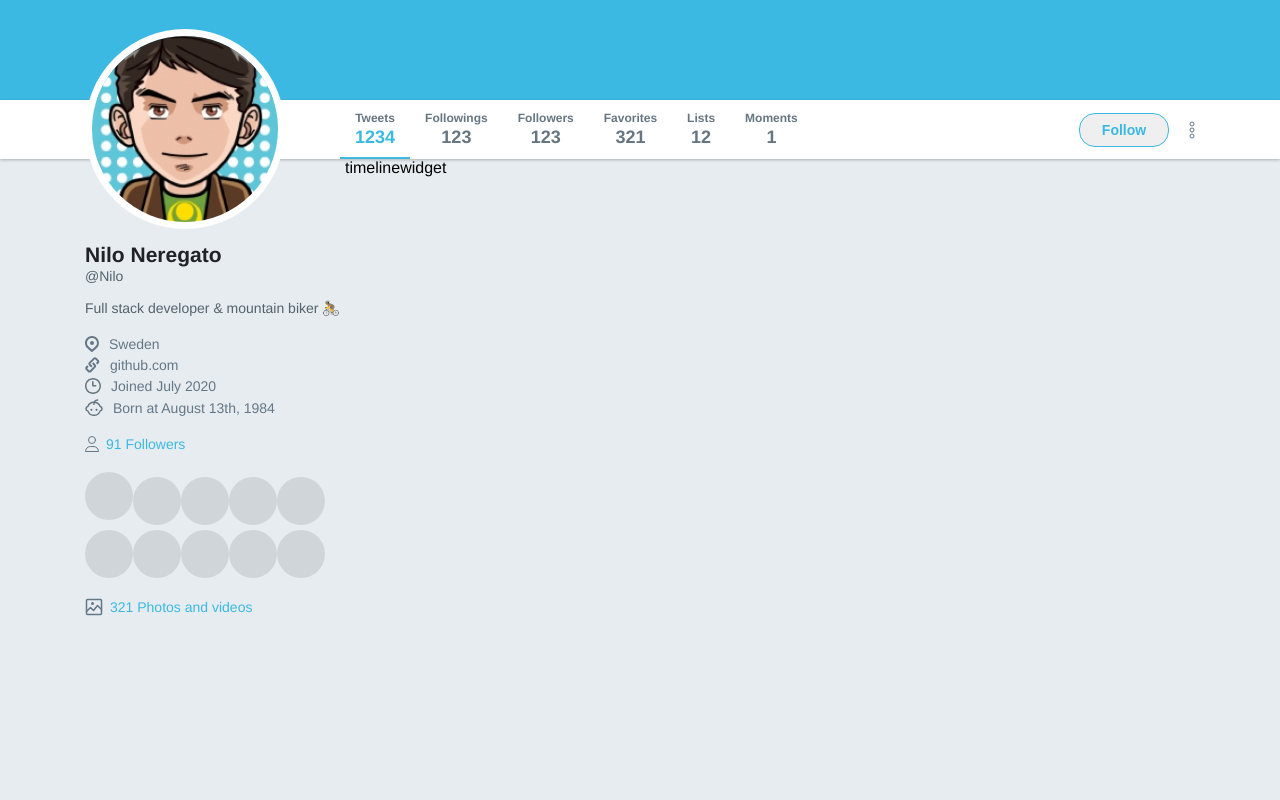
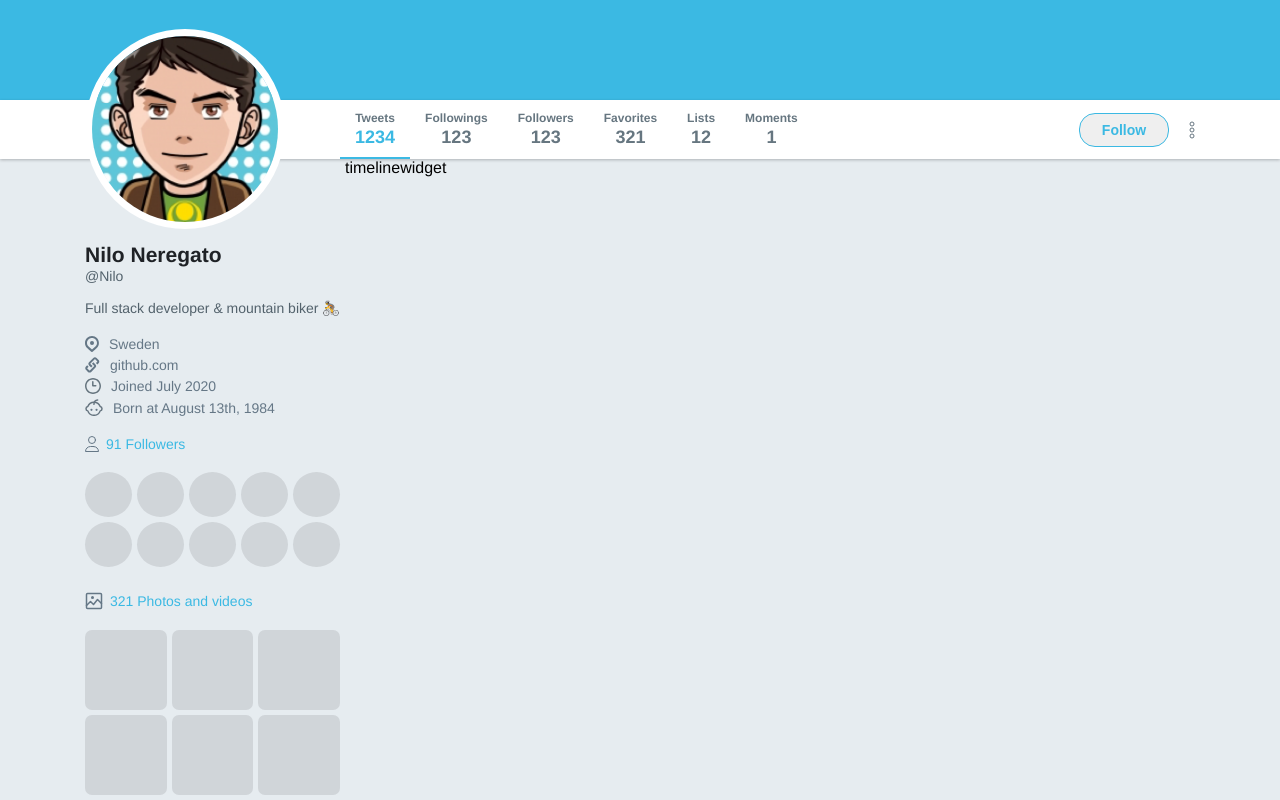
Before and after one commit to arenac/twitter-ui, a plain HTML site: page index.html in a window 1280 px wide. Shown: the part 326-1126 px from the top of the page. Before the commit the page ends 987 px from the top, so only its background shows below. Drawn offline with Linux system fonts and the light colour scheme.

Commit message:
profile followers and images

```diff
--- a/index.html
+++ b/index.html
@@ -86,7 +86,7 @@
       <span>@Nilo</span>
       <p>Full stack developer & mountain biker 🚴 </p>
 
-      <ul>
+      <ul class="user-data">
         <li>
           <img src="images/place.svg" alt="Place">
           Sweden
--- a/styles.css
+++ b/styles.css
@@ -225,7 +225,7 @@ div.wrapper-content aside.profile  ul {
   margin-top: 20px;
 }
 
-div.wrapper-content aside.profile  li {
+div.wrapper-content aside.profile ul.user-data li {
   font-size: 14px;
   color: #657786;
 
@@ -234,11 +234,11 @@ div.wrapper-content aside.profile  li {
   margin-top: 5px;
 }
 
-div.wrapper-content aside.profile  li:first-child {
+div.wrapper-content aside.profile ul.user-data li:first-child {
   margin-top: 0;
 }
 
-div.wrapper-content aside.profile  li img {
+div.wrapper-content aside.profile ul.user-data li img {
   margin-right: 10px;
 }
 
@@ -263,12 +263,36 @@ div.wrapper-content aside.profile .followers ul {
   list-style: none;
   display: flex;
   flex-wrap: wrap;
+  align-content: flex-start;
+  align-items: flex-start;
 }
 
 div.wrapper-content aside.profile .followers ul li{
-  width: 48px;
-  height: 48px;
+  width: 45px;
+  height: 45px;
   border-radius: 50%;
   background: #d0d5d9;
-  flex-shrink: 0;
+  /* flex-grow: 1;
+  flex-shrink: 0; */
+  flex: 1 0 auto;
+  margin: 0 5px 5px 0;
 }
+
+div.wrapper-content aside.profile .images ul {
+  list-style: none;
+  display: flex;
+  flex-wrap: wrap;
+  align-content: flex-start;
+  align-items: flex-start;
+}
+
+div.wrapper-content aside.profile .images ul li{
+  width: 80px;
+  height: 80px;
+  border-radius: 7px;
+  background: #d0d5d9;
+  /* flex-grow: 1;
+  flex-shrink: 0; */
+  flex: 1 0 auto;
+  margin: 0 5px 5px 0;
+}
```
